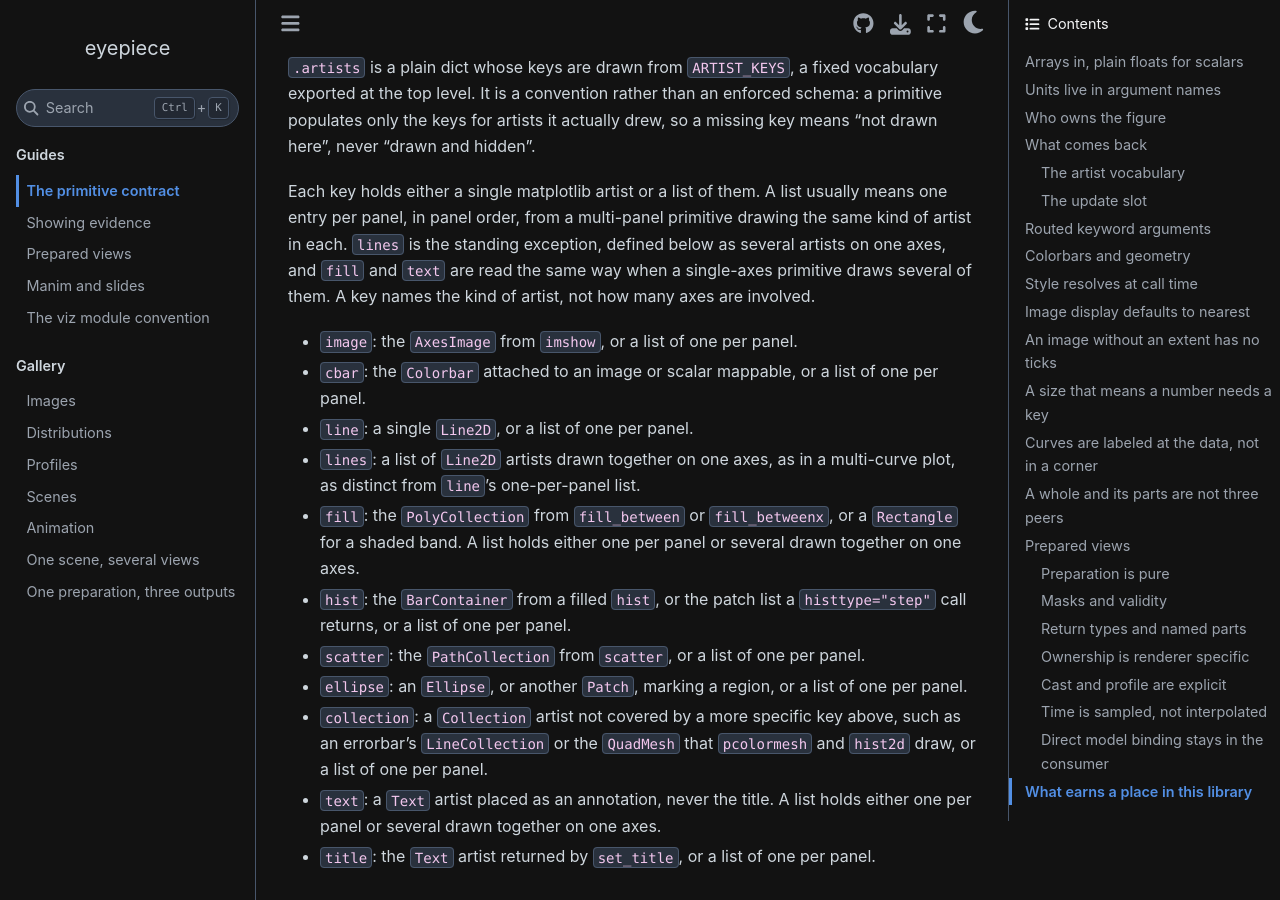
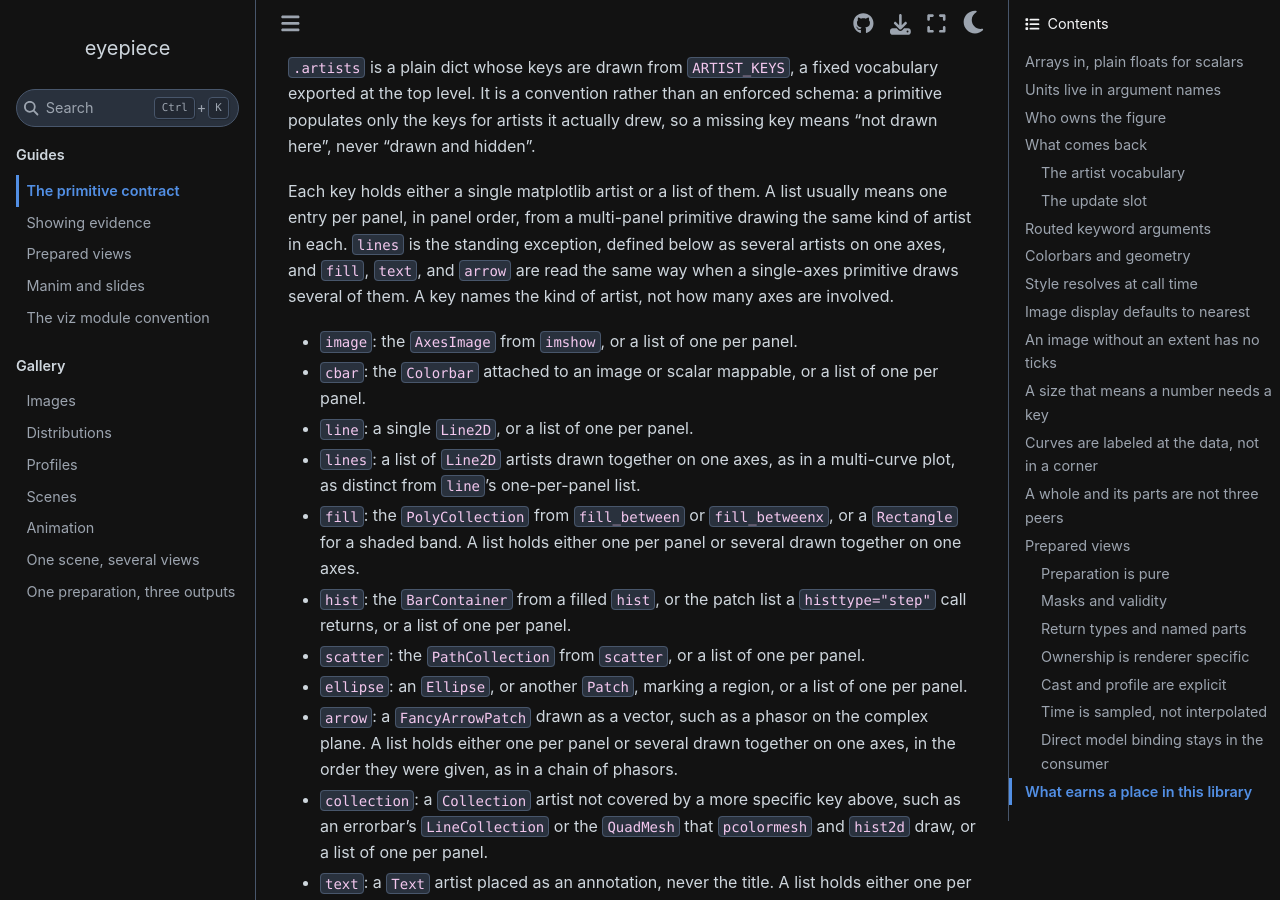
Before and after one commit to CoreySpohn/eyepiece, a Sphinx documentation site: the page built from docs/contract.md, in a window 1280 px wide and 900 px high, scrolled down 2163 px. Built offline with Sphinx 7.4.7 and the Sphinx Book theme 1.1.4, drawn with Linux system fonts in a browser that asks for light colours; pages that are not in the unit, such as notebooks, are missing from menus.

Commit message:
feat(result): add "arrow" to ARTIST_KEYS

```diff
--- a/docs/contract.md
+++ b/docs/contract.md
@@ -97,9 +97,9 @@ drew, so a missing key means "not drawn here", never "drawn and hidden".
 Each key holds either a single matplotlib artist or a list of them. A list
 usually means one entry per panel, in panel order, from a multi-panel
 primitive drawing the same kind of artist in each. `lines` is the standing
-exception, defined below as several artists on one axes, and `fill` and
-`text` are read the same way when a single-axes primitive draws several of
-them. A key names the kind of artist, not how many axes are involved.
+exception, defined below as several artists on one axes, and `fill`, `text`,
+and `arrow` are read the same way when a single-axes primitive draws several
+of them. A key names the kind of artist, not how many axes are involved.
 
 - `image`: the `AxesImage` from `imshow`, or a list of one per panel.
 - `cbar`: the `Colorbar` attached to an image or scalar mappable, or a list
@@ -115,6 +115,9 @@ them. A key names the kind of artist, not how many axes are involved.
 - `scatter`: the `PathCollection` from `scatter`, or a list of one per panel.
 - `ellipse`: an `Ellipse`, or another `Patch`, marking a region, or a list of
   one per panel.
+- `arrow`: a `FancyArrowPatch` drawn as a vector, such as a phasor on the
+  complex plane. A list holds either one per panel or several drawn together
+  on one axes, in the order they were given, as in a chain of phasors.
 - `collection`: a `Collection` artist not covered by a more specific key
   above, such as an errorbar's `LineCollection` or the `QuadMesh` that
   `pcolormesh` and `hist2d` draw, or a list of one per panel.
```
Also changed, not shown: 2 other files.
